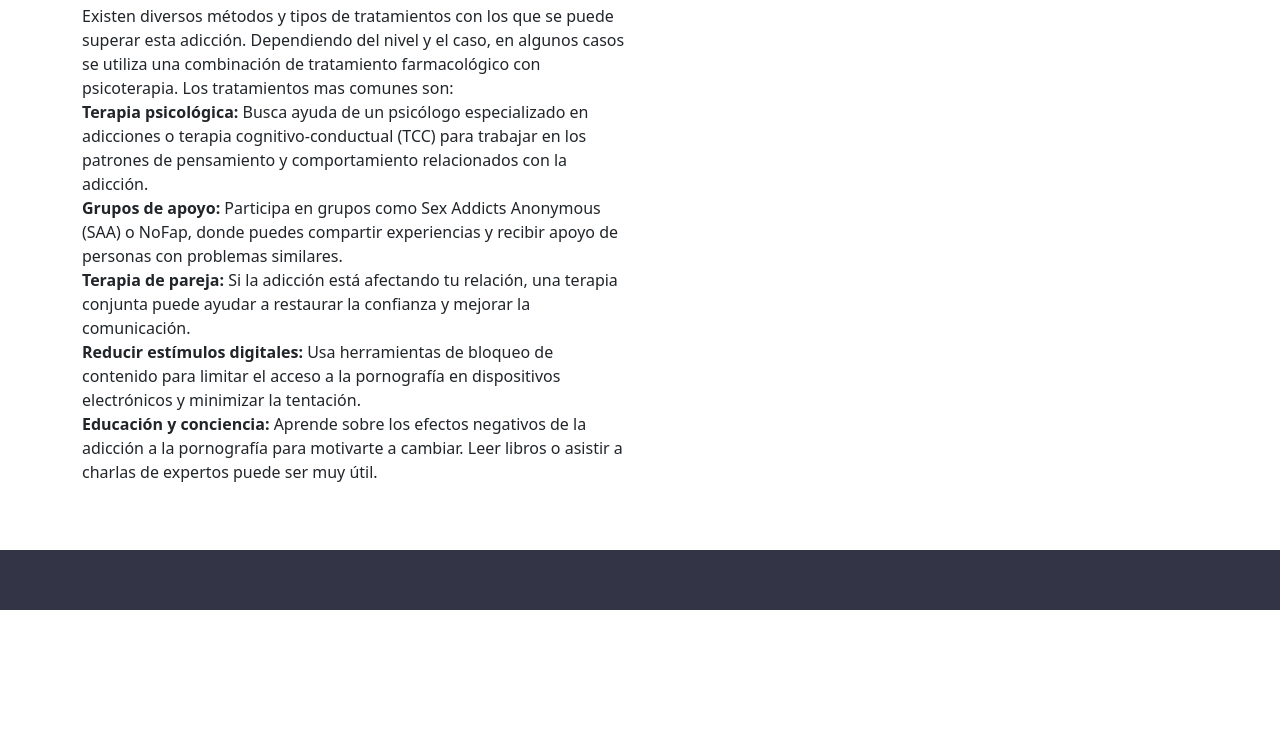
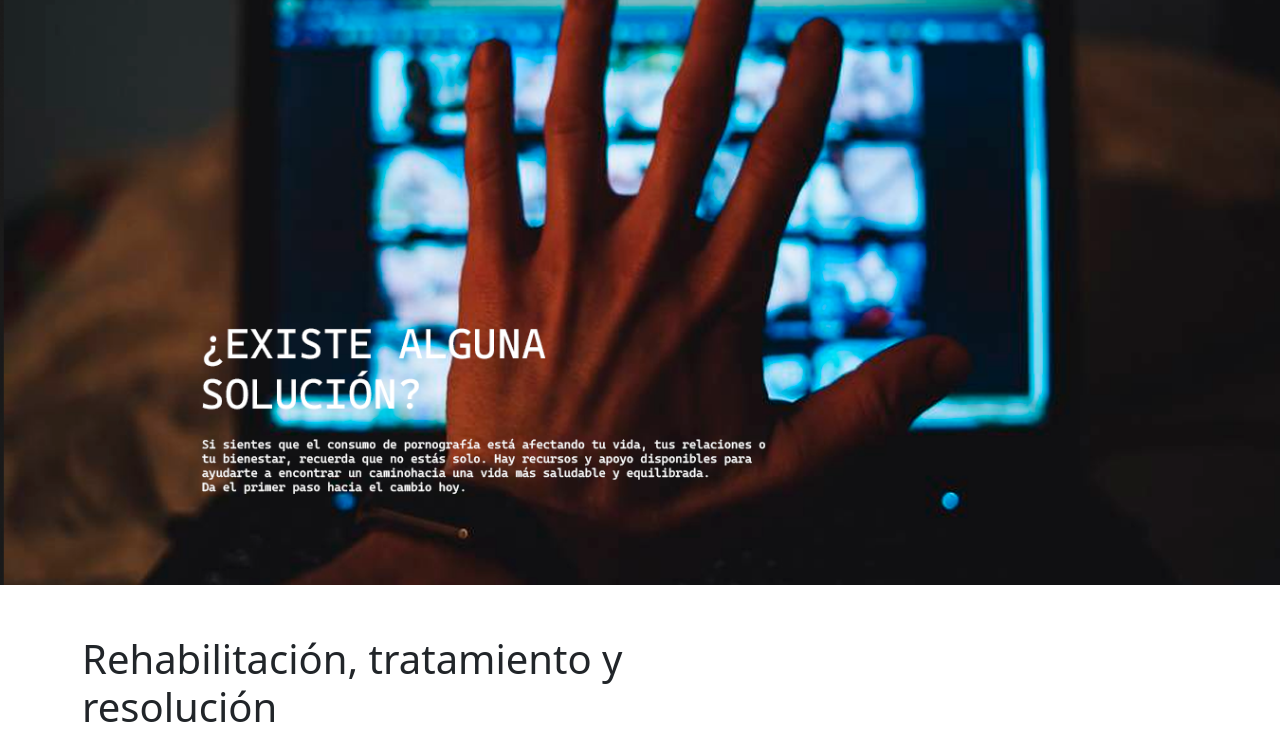
Before and after one commit to devarsito/Adicci-n, a plain HTML site: page SECTIONS/Tratamientos.html in a window 1280 px wide. Shown: the part 375-1126 px from the top of the page. Before the commit the page ends 985 px from the top, so only its background shows below. Drawn offline with nearby package versions, Linux system fonts and the light colour scheme.

Commit message:
Update Tratamientos.html

```diff
--- a/SECTIONS/Tratamientos.html
+++ b/SECTIONS/Tratamientos.html
@@ -35,7 +35,7 @@
     <main>
       <article>
         <div class="FONDODI" style="position: relative; text-align: left;">
-          <img src="../IMAGENES/FONDO2" alt="" width="100%">
+          <img src="../IMAGENES/FONDO 2.png" alt="" width="100%">
         </div>
       </article>
       <section>
```
